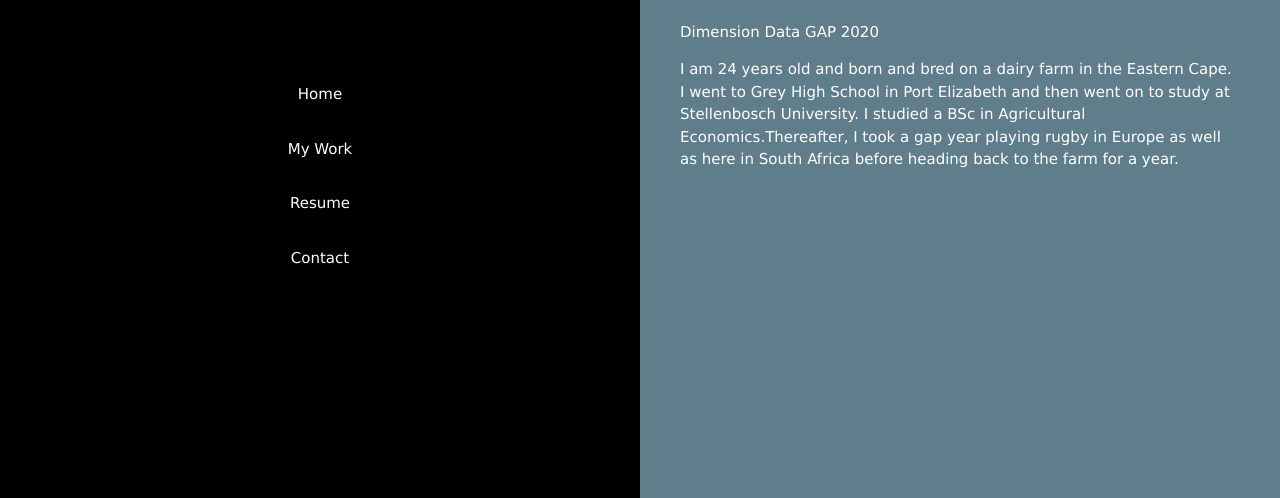
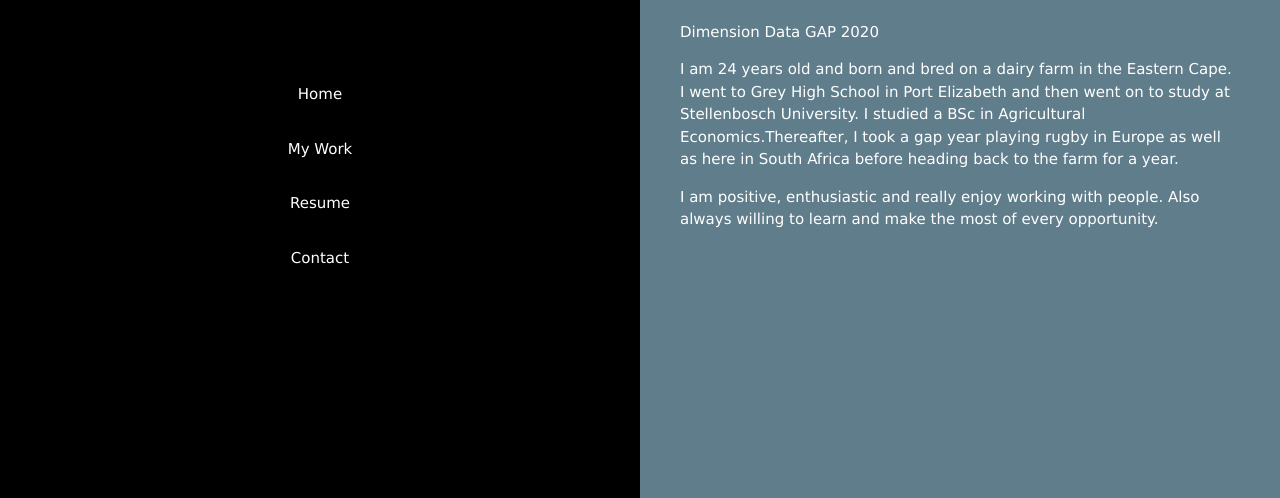
Before and after one commit to angusvn/angusvn.github.io, a plain HTML site: page index.html in a window 1280 px wide. Shown: the part 199-697 px from the top of the page. Drawn offline with nearby package versions, Linux system fonts and the light colour scheme.

Commit message:
About me

```diff
--- a/index.html
+++ b/index.html
@@ -26,6 +26,7 @@
       <div class="w3-left-align w3-padding-large">
         <p>Dimension Data GAP 2020</p>
         <p>I am 24 years old and born and bred on a dairy farm in the Eastern Cape. I went to Grey High School in Port Elizabeth and then went on to study at Stellenbosch University. I studied a BSc in Agricultural Economics.Thereafter, I took a gap year playing rugby in Europe as well as here in South Africa before heading back to the farm for a year.</p>
+        <p>I am positive, enthusiastic and really enjoy working with people. Also always willing to learn and make the most of every opportunity.</p>
       </div>
     </div>
   </div>
```
